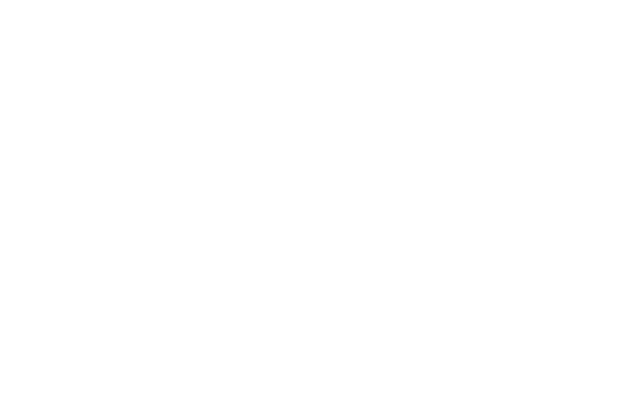
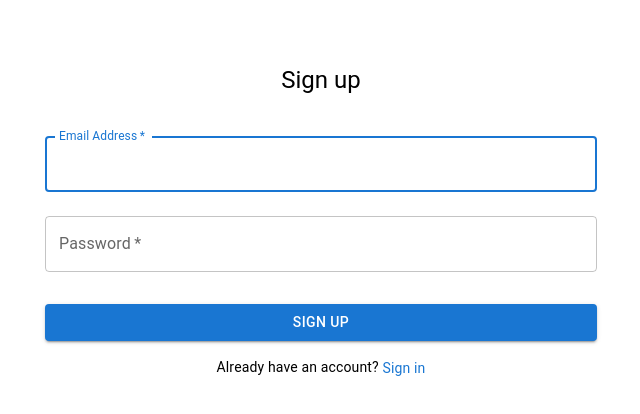
Before and after one commit to abdomohsen228/Google-Forms-Frontend, a React (Create React App) app: page /signup in a window 1280 px wide. Before the commit this address had no page. Shown: the top 414 px of the page, without its empty margins (319-959 px from the left). Built offline with nearby package versions, Linux system fonts and the light colour scheme.

Commit message:
add auth functions and api context

```diff
--- a/package.json
+++ b/package.json
@@ -13,6 +13,7 @@
     "@testing-library/react": "^16.3.0",
     "@testing-library/user-event": "^13.5.0",
     "react": "^19.1.0",
+    "react-beautiful-dnd": "^13.1.1",
     "react-dom": "^19.1.0",
     "react-icons": "^5.5.0",
     "react-router-dom": "^7.5.1",
--- a/src/App.js
+++ b/src/App.js
@@ -1,17 +1,43 @@
+import { useState, useEffect } from 'react';
 import './App.css';
 import Header from './components/header/Header';
 import MainBody from './components/mainBody/MainBody';
 import Template from './components/mainBody/Template';
 import FormHeader from './components/formHeader/FormHeader';
 import FormTabs from './components/FormTabs';
-import QuestionForm from'./components/QuestionForm';
-import { BrowserRouter as Router, Routes, Route } from 'react-router-dom';
+import QuestionForm from './components/questionsForm/QuestionForm';
+import { BrowserRouter as Router, Routes, Route, Navigate } from 'react-router-dom';
+import Login from './components/auth/Login';
+import Signup from './components/auth/Signup';
 
 function App() {
+  const [token, setToken] = useState(localStorage.getItem('token'));
+
+  useEffect(() => {
+    const storedToken = localStorage.getItem('token');
+    if (storedToken) {
+      setToken(storedToken);
+    }
+  }, []);
+
+  const handleLogout = () => {
+    localStorage.removeItem('token');
+    setToken(null);
+  };
+
+  const ProtectedRoute = ({ children }) => {
+    if (!token) {
+      return <Navigate to="/login" replace />;
+    }
+    return children;
+  };
+
   return (
     <div className="App">
       <Router>
         <Routes>
+          <Route path="/login" element={<Login setToken={setToken} />} />
+          <Route path="/signup" element={<Signup />} />
           <Route path="/form/:id" element={
             <div>
               <FormHeader />
@@ -19,12 +45,15 @@ function App() {
               <QuestionForm />
             </div>
           } />
+
           <Route path="/" element={
-            <>
-              <Header />
-              <Template />
-              <MainBody />
-            </>
+            <ProtectedRoute>
+              <>
+                <Header onLogout={handleLogout} />
+                <Template />
+                <MainBody />
+              </>
+            </ProtectedRoute>
           } />
         </Routes>
       </Router>
--- /dev/null
+++ b/src/components/auth/Login.js
@@ -0,0 +1,91 @@
+import React, { useState } from 'react';
+import { useNavigate } from 'react-router-dom';
+import { TextField, Button, Typography, Container, Box, Link } from '@mui/material';
+
+const Login = ({ setToken }) => {
+  const [email, setEmail] = useState('');
+  const [password, setPassword] = useState('');
+  const [error, setError] = useState('');
+  const navigate = useNavigate();
+
+  const handleSubmit = async (e) => {
+    e.preventDefault();
+    setError('');
+
+    try {
+      const response = await fetch('http://localhost:3000/auth/login', {
+        method: 'POST',
+        headers: { 'Content-Type': 'application/json' },
+        body: JSON.stringify({ email, password })
+      });
+
+      const data = await response.json();
+
+      if (!response.ok) {
+        throw new Error(data.message || 'Login failed');
+      }
+
+      localStorage.setItem('token', data.token);
+      setToken(data.token);
+      navigate('/');
+    } catch (err) {
+      setError(err.message);
+    }
+  };
+
+  return (
+    <Container maxWidth="sm">
+      <Box sx={{ mt: 8, display: 'flex', flexDirection: 'column', alignItems: 'center' }}>
+        <Typography component="h1" variant="h5">
+          Sign in
+        </Typography>
+        {error && <Typography color="error">{error}</Typography>}
+        <Box component="form" onSubmit={handleSubmit} sx={{ mt: 3, width: '100%' }}>
+          <TextField
+            margin="normal"
+            required
+            fullWidth
+            label="Email Address"
+            autoComplete="email"
+            autoFocus
+            value={email}
+            onChange={(e) => setEmail(e.target.value)}
+          />
+          <TextField
+            margin="normal"
+            required
+            fullWidth
+            label="Password"
+            type="password"
+            autoComplete="current-password"
+            value={password}
+            onChange={(e) => setPassword(e.target.value)}
+          />
+          <Button
+            type="submit"
+            fullWidth
+            variant="contained"
+            sx={{ mt: 3, mb: 2 }}
+          >
+            Sign In
+          </Button>
+          <Box sx={{ textAlign: 'center' }}>
+            <Typography variant="body2">
+              Don't have an account?{' '}
+              <Link
+                component="button"
+                variant="body2"
+                onClick={() => navigate('/signup')}
+                sx={{ textDecoration: 'none' }}
+              >
+                Sign up
+              </Link>
+            </Typography>
+          </Box>
+        </Box>
+      </Box>
+    </Container>
+  );
+};
+
+export default Login;
--- /dev/null
+++ b/src/components/auth/Signup.js
@@ -0,0 +1,89 @@
+import React, { useState } from 'react';
+import { useNavigate } from 'react-router-dom';
+import { TextField, Button, Typography, Container, Box, Link } from '@mui/material';
+
+const Signup = () => {
+  const [email, setEmail] = useState('');
+  const [password, setPassword] = useState('');
+  const [error, setError] = useState('');
+  const navigate = useNavigate();
+
+  const handleSubmit = async (e) => {
+    e.preventDefault();
+    setError('');
+
+    try {
+      const response = await fetch('http://localhost:3000/auth/register', {
+        method: 'POST',
+        headers: { 'Content-Type': 'application/json' },
+        body: JSON.stringify({ email, password })
+      });
+
+      const data = await response.json();
+
+      if (!response.ok) {
+        throw new Error(data.message || 'Registration failed');
+      }
+
+      navigate('/login');
+    } catch (err) {
+      setError(err.message);
+    }
+  };
+
+  return (
+    <Container maxWidth="sm">
+      <Box sx={{ mt: 8, display: 'flex', flexDirection: 'column', alignItems: 'center' }}>
+        <Typography component="h1" variant="h5">
+          Sign up
+        </Typography>
+        {error && <Typography color="error">{error}</Typography>}
+        <Box component="form" onSubmit={handleSubmit} sx={{ mt: 3, width: '100%' }}>
+          <TextField
+            margin="normal"
+            required
+            fullWidth
+            label="Email Address"
+            autoComplete="email"
+            autoFocus
+            value={email}
+            onChange={(e) => setEmail(e.target.value)}
+          />
+          <TextField
+            margin="normal"
+            required
+            fullWidth
+            label="Password"
+            type="password"
+            autoComplete="new-password"
+            value={password}
+            onChange={(e) => setPassword(e.target.value)}
+          />
+          <Button
+            type="submit"
+            fullWidth
+            variant="contained"
+            sx={{ mt: 3, mb: 2 }}
+          >
+            Sign Up
+          </Button>
+          <Box sx={{ textAlign: 'center' }}>
+            <Typography variant="body2">
+              Already have an account?{' '}
+              <Link
+                component="button"
+                variant="body2"
+                onClick={() => navigate('/login')}
+                sx={{ textDecoration: 'none' }}
+              >
+                Sign in
+              </Link>
+            </Typography>
+          </Box>
+        </Box>
+      </Box>
+    </Container>
+  );
+};
+
+export default Signup;
--- /dev/null
+++ b/src/components/context/AuthContext.js
@@ -0,0 +1,25 @@
+import { createContext, useContext, useState } from 'react';
+
+const AuthContext = createContext();
+
+export const AuthProvider = ({ children }) => {
+  const [token, setToken] = useState(localStorage.getItem('token'));
+
+  const login = (newToken) => {
+    localStorage.setItem('token', newToken);
+    setToken(newToken);
+  };
+
+  const logout = () => {
+    localStorage.removeItem('token');
+    setToken(null);
+  };
+
+  return (
+    <AuthContext.Provider value={{ token, login, logout }}>
+      {children}
+    </AuthContext.Provider>
+  );
+};
+
+export const useAuth = () => useContext(AuthContext);
--- a/src/index.js
+++ b/src/index.js
@@ -3,12 +3,13 @@ import ReactDOM from 'react-dom/client';
 import './styles/index.css';  // Corrected import path
 import App from './App';
 import reportWebVitals from './reportWebVitals';
+import { AuthProvider } from './components/context/AuthContext';
 
 const root = ReactDOM.createRoot(document.getElementById('root'));
 root.render(
-  <React.StrictMode>
+  <AuthProvider>
     <App />
-  </React.StrictMode>
+  </AuthProvider>
 );
 
 // If you want to start measuring performance in your app, pass a function
```
Also changed, not shown: src/components/questionsForm/QuestionForm.js (renamed from src/components/QuestionForm.js, +57 -45 lines), src/components/services/auth.js (added, +17 -0 lines), src/components/questionsForm/QuestionForm.css (renamed from src/components/QuestionForm.css), 1 other file (tests, documents, lock files or other folders).
